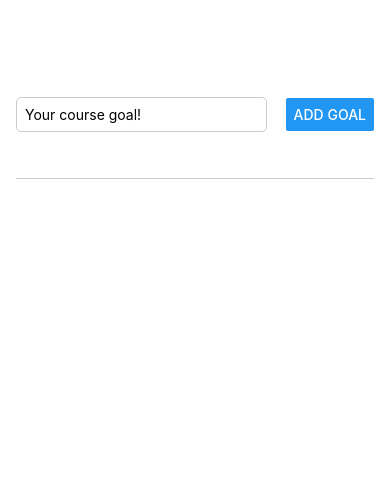
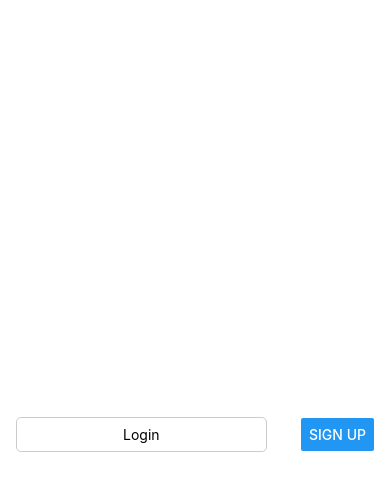
Before and after one commit to yarqui/react-native-course, a React Native app: screen / in a window 390 px wide. Shown: the top 490 px of the page. Built offline with nearby package versions, Linux system fonts and the light colour scheme.

Commit message:
adds some folders to the structure

```diff
--- a/App.js
+++ b/App.js
@@ -1,35 +1,20 @@
-import { StatusBar } from "expo-status-bar";
 import { useState } from "react";
 import { StyleSheet, Text, TextInput, View, Button } from "react-native";
 
 export default function App() {
-  const [enteredGoalText, setEnteredGoalText] = useState("");
-  const [goals, setGoals] = useState([]);
+  const inputHandler = () => {};
 
-  const goalInputHandler = (text) => {
-    setEnteredGoalText(text);
-  };
-
-  const addGoalHandler = () => {
-    setGoals((currentGoals) => [...currentGoals, enteredGoalText]);
-  };
-  console.log("goals:", goals);
+  const submitHandler = () => {};
 
   return (
     <View style={styles.appContainer}>
       <View style={styles.inputContainer}>
         <TextInput
           style={styles.textInput}
-          placeholder="Your course goal!"
-          onChangeText={goalInputHandler}
-          textAlign="center"
+          placeholder="Login"
+          onChangeText={() => {}}
         />
-        <Button title="Add goal" onPress={addGoalHandler} />
-      </View>
-      <View style={styles.goalsContainer}>
-        {goals.map((goal) => (
-          <Text key={goal}>{goal}</Text>
-        ))}
+        <Button title="Sign Up" onPress={() => {}} />
       </View>
     </View>
   );
@@ -58,6 +43,7 @@ const styles = StyleSheet.create({
     flex: 5,
   },
   textInput: {
+    textAlign: "center",
     borderColor: "#cccccc",
     borderWidth: 1,
     borderRadius: 5,
--- a/app.json
+++ b/app.json
@@ -3,7 +3,7 @@
     "name": "react-native-course",
     "slug": "react-native-course",
     "version": "1.0.0",
-    "orientation": "portrait",
+    "orientation": "default",
     "icon": "./assets/icon.png",
     "userInterfaceStyle": "light",
     "splash": {
```
Also changed, not shown: src/screens/LoginScreen.js (added), src/screens/RegistrationScreen.js (added), 1 other file (tests, documents, lock files or other folders).
